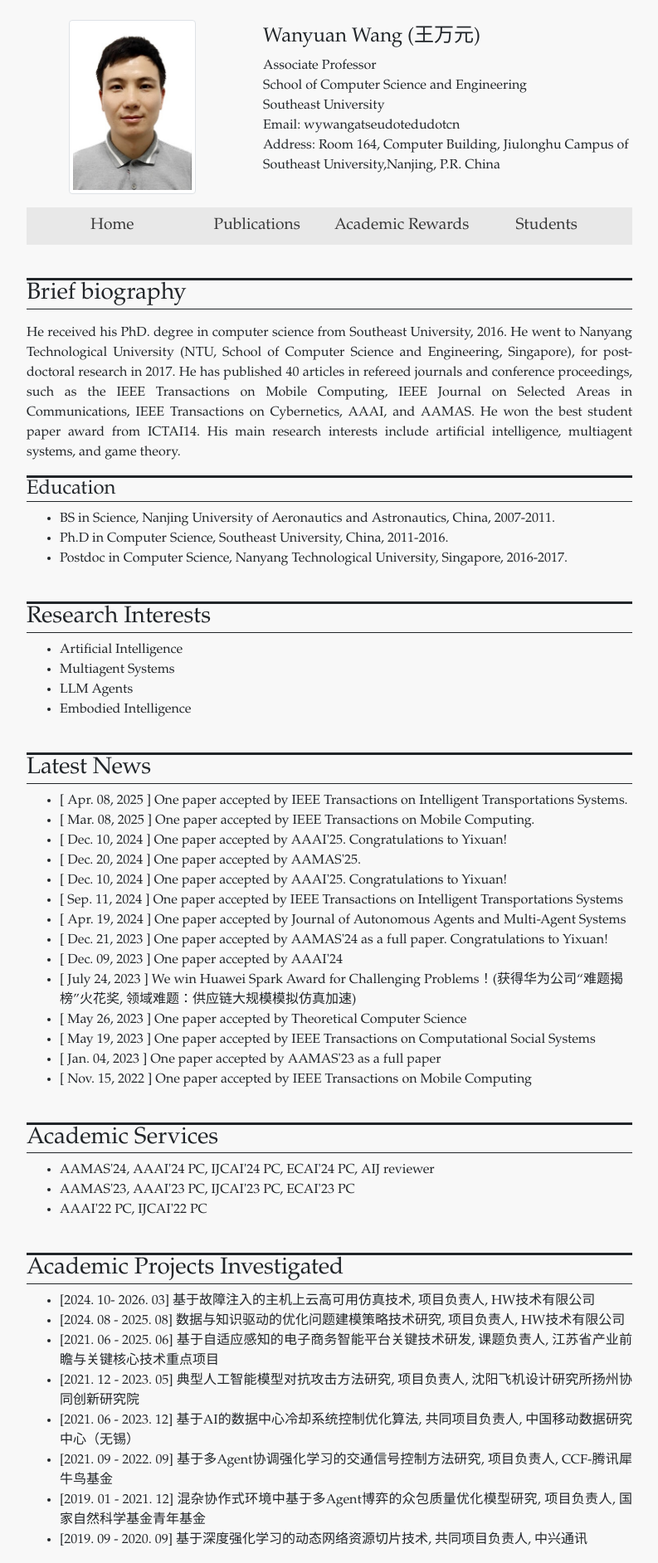
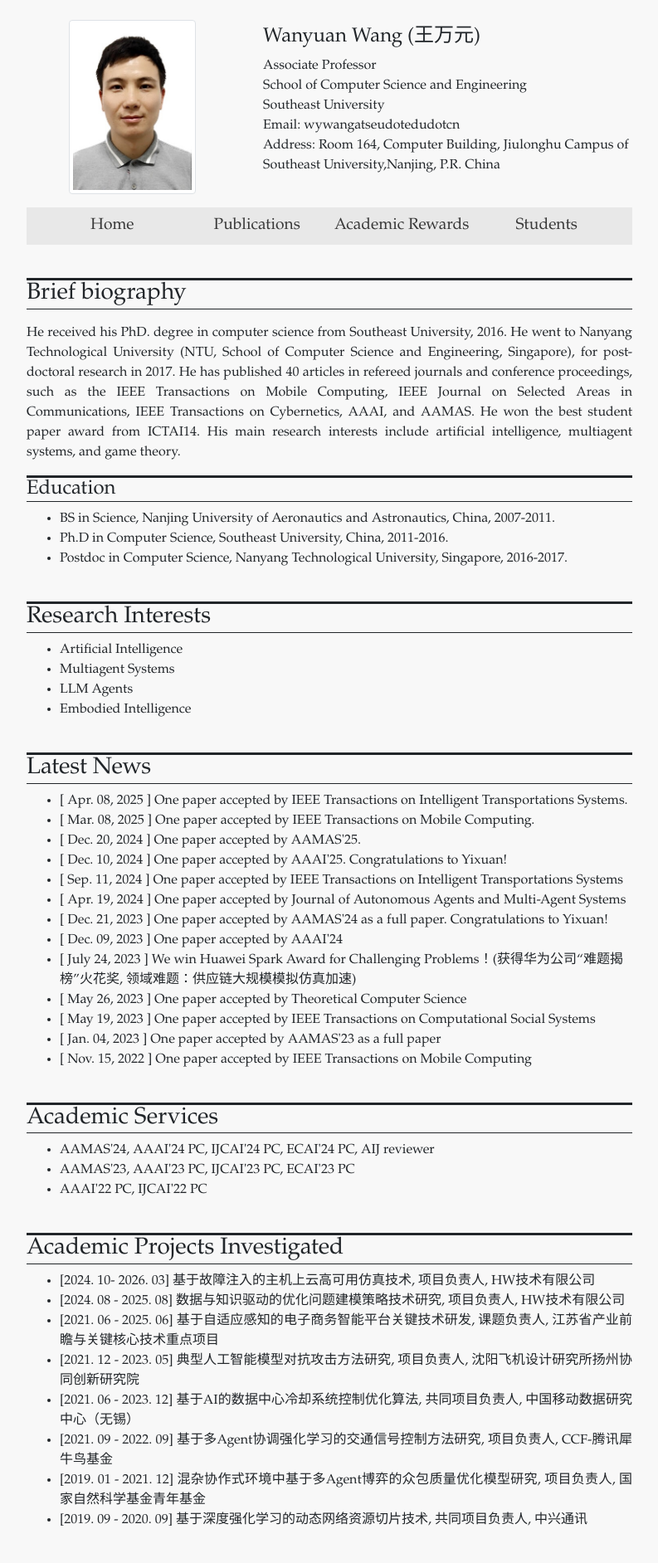
Before and after one commit to wanyuanwang/wanyuanwang.github.io, a Jekyll site: the page built from index.html, in a window 1280 px wide. Shown: the whole page at 83% size, without its empty margins (243-1036 px from the left). Built offline with Jekyll 4.4.1, drawn with Linux system fonts in a browser that asks for light colours; after the commit the page ends 1860 px from its top, so only the background shows below that.

Commit message:
Update news.yml

```diff
--- a/_data/news.yml
+++ b/_data/news.yml
@@ -2,8 +2,6 @@
   news: One paper accepted by IEEE Transactions on Intelligent Transportations Systems.
 - date: Mar. 08, 2025
   news: One paper accepted by IEEE Transactions on Mobile Computing.
-- date: Dec. 10, 2024
-  news: One paper accepted by AAAI'25. Congratulations to Yixuan!
 - date: Dec. 20, 2024
   news: One paper accepted by AAMAS'25.
 - date: Dec. 10, 2024
```
